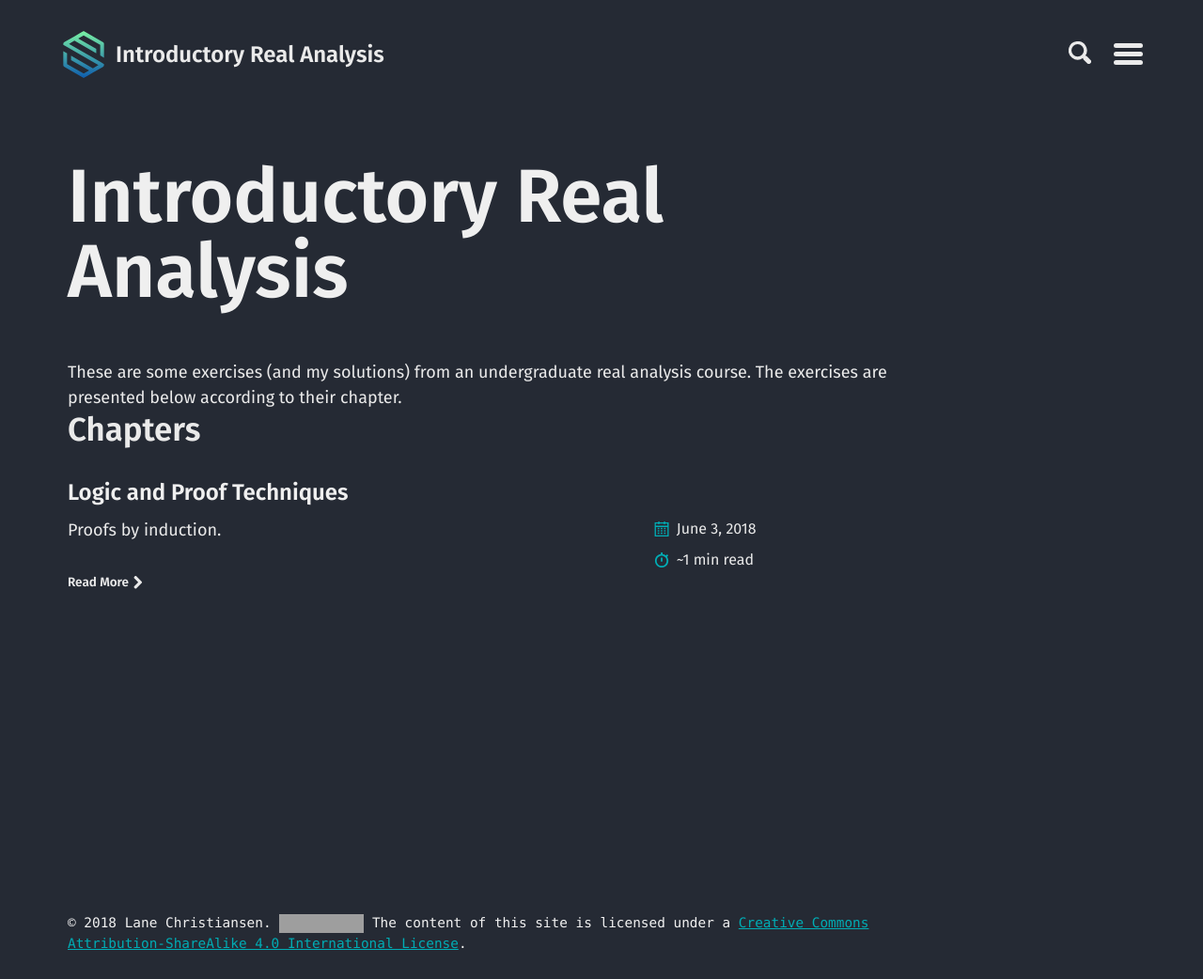
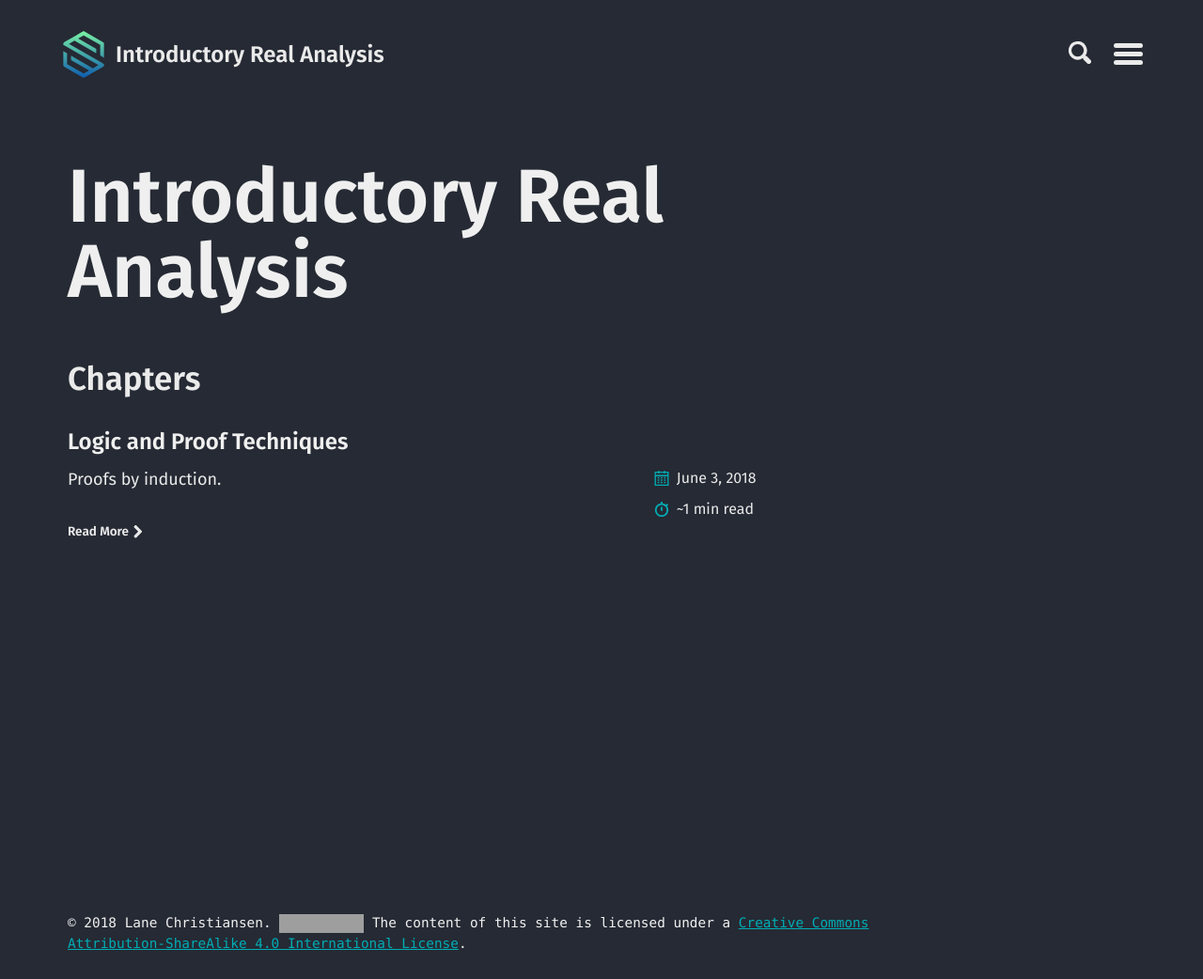
Before and after one commit to bazooka2th/real-analysis, a Jekyll site: the page built from index.html, in a window 1280 px wide. Shown: the whole page at 94% size. Built offline with Jekyll 4.4.1, drawn with Linux system fonts in a browser that asks for light colours; the list of posts is cut into pages by our own code; grey boxes are pictures that could not be loaded.

Commit message:
removed the intro text

```diff
--- a/index.html
+++ b/index.html
@@ -2,5 +2,3 @@
 layout: home
 paginate: true
 ---
-These are some exercises (and my solutions) from an undergraduate real analysis
-course. The exercises are presented below according to their chapter.
```
